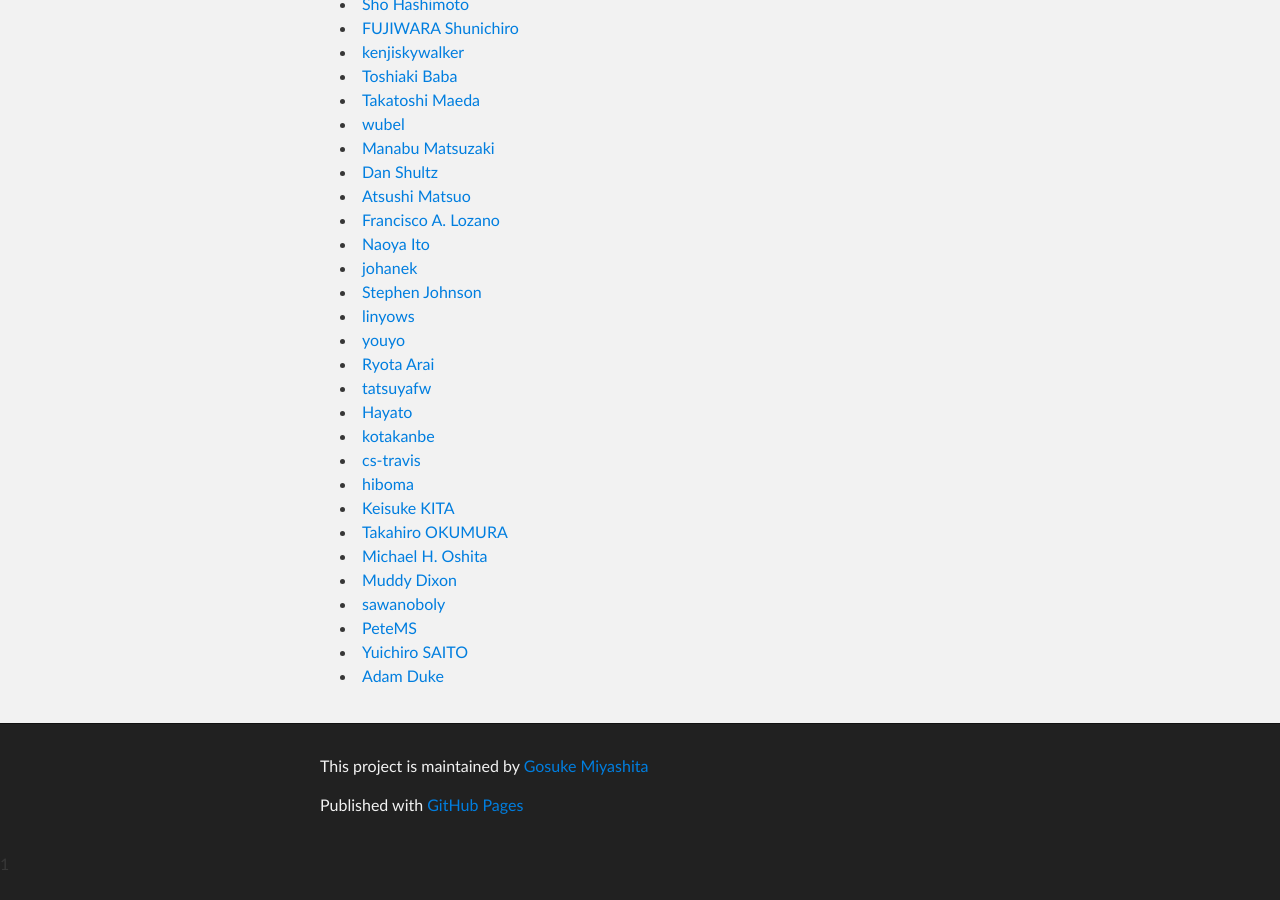
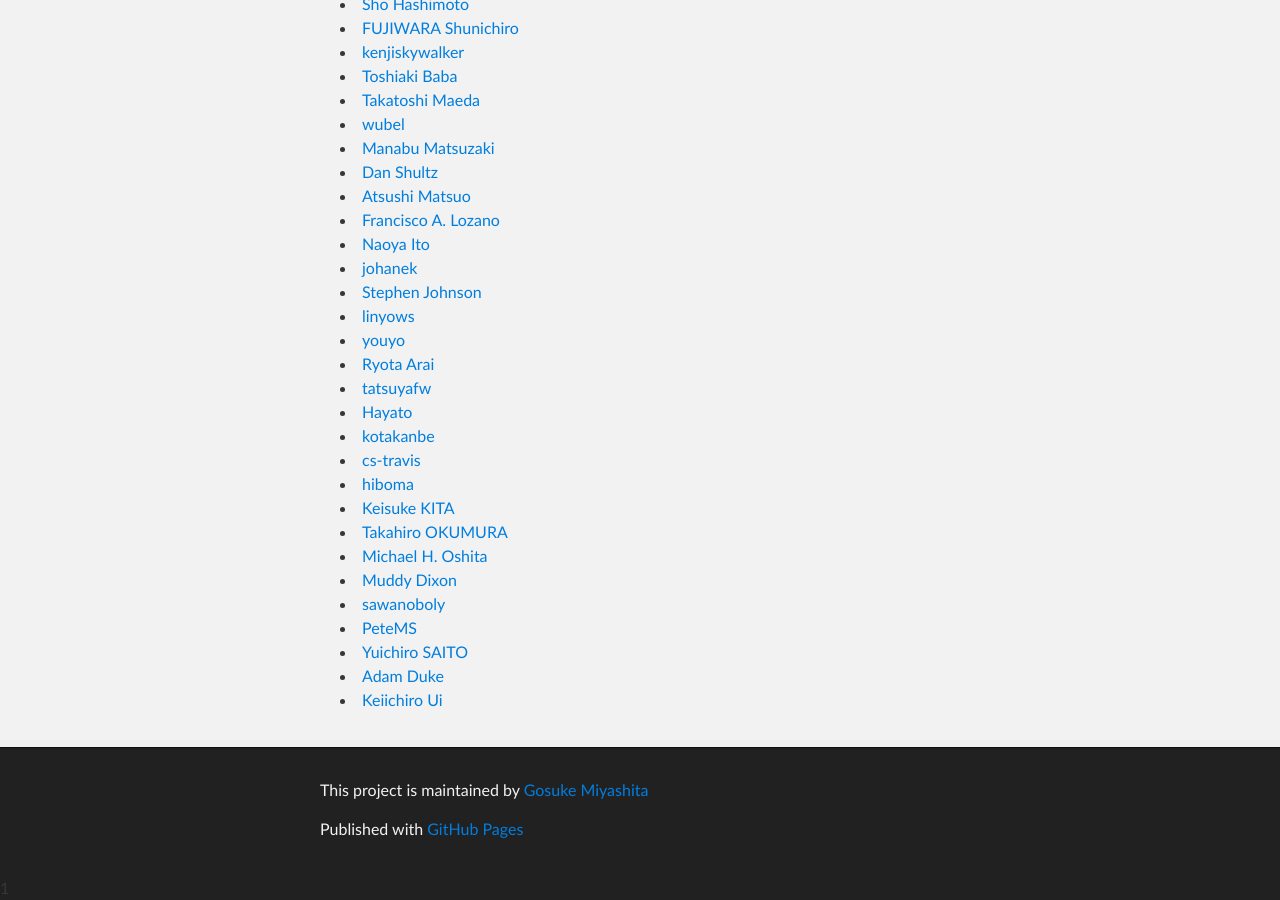
Before and after one commit to serverspec/serverspec.github.io, a Jekyll site: the page built from contributors.md, in a window 1280 px wide and 900 px high, scrolled down 660 px. Built offline with Jekyll 4.4.1, drawn with Linux system fonts in a browser that asks for light colours; Markdown is read by kramdown in place of the engine named in the settings; before the commit the page ends 1536 px from its top, so only the background shows below that.

Commit message:
Add a contributor

```diff
--- a/contributors.md
+++ b/contributors.md
@@ -45,3 +45,4 @@ title: Contributors
  * [PeteMS](https://github.com/petems)
  * [Yuichiro SAITO](https://github.com/koemu)
  * [Adam Duke](https://github.com/adamvduke)
+ * [Keiichiro Ui](https://github.com/kui)
```
